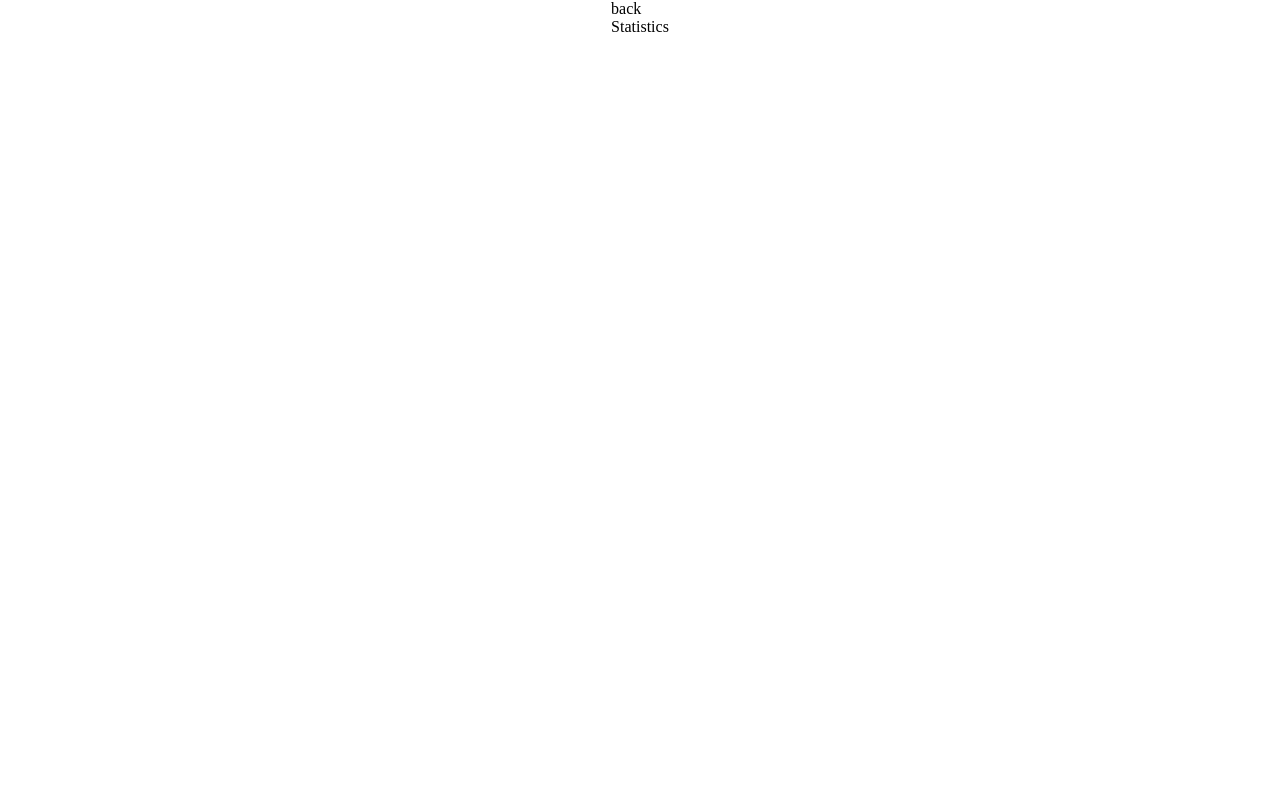
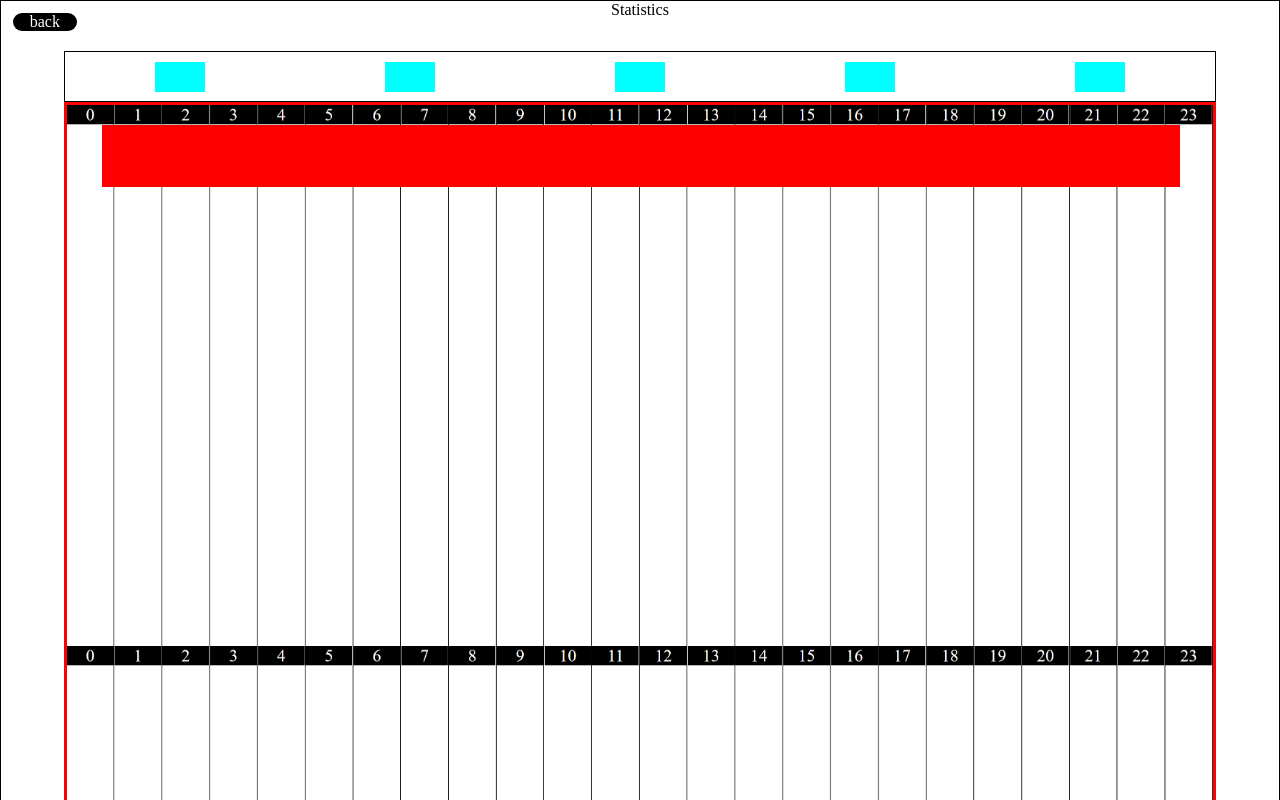
Before and after one commit to nickolaysirghii/My_goall_app, a plain HTML site: page index.html in a window 1280 px wide. Both pictures are taken after a click on the element "Statistics". Shown: the top 800 px of the page. Drawn offline with Linux system fonts and the light colour scheme.

Commit message:
work on statistics

```diff
--- a/script.js
+++ b/script.js
@@ -3,20 +3,57 @@ const contianer = document.querySelector(".container");
 //======================================================================//
 //                               DATA                                   //
 //======================================================================//
+
 const dataArray = [
     {
         id:1,
         title: "Statistics",
         do: ()=>{
+
             contianer.innerHTML = "";
-            const stat = document.createElement("div");
+            const statisticContainer = document.createElement("div");
+            const statistic_inside = document.createElement("div");
+            const description = document.createElement("div");
+
             const par = document.createElement("p");
             const back = document.createElement("p");
             back.innerText = "back";
             par.innerText = "Statistics";
+
+            back.classList.add("statisticsBackButton");
+            statisticContainer.classList.add("statisticsContainer");
+            statistic_inside.classList.add("statisticInside");
+            description.classList.add("descritionWindow");
+
             back.addEventListener("click",dataArray[0].inner[0].do);
-            stat.append(back,par);
-            contianer.append(stat);
+
+            for(let i = 0 ; i<5 ; i++){
+                const descriptionParts = document.createElement("div");
+                descriptionParts.classList.add("descriptionParts");
+                description.append(descriptionParts);
+            }
+
+
+
+            statisticContainer.append(back,par,description, statistic_inside);
+            contianer.append(statisticContainer);
+
+
+            const position_of_element = ()=>{
+                dataArray[0].statisticArray.forEach(el => {
+              console.log(el.sleap)
+              const begining = (el.sleap[0]*60)+(el.sleap[1]);
+              const end = (el.sleap[2]*60)+(el.sleap[3]);
+              const leap = document.createElement("div");
+              leap.style.gridColumn = `${begining}/${end}`;
+              leap.classList.add("sleap");
+              statistic_inside.append(leap)
+            });
+
+            };position_of_element()
+
+
+
         },
         inner: [
             {
@@ -33,15 +70,30 @@ const dataArray = [
                     btn.addEventListener("click",el.do);
                     first_page.append(btn);
                 });
-contianer.append(first_page);
+                contianer.append(first_page);
                 }
             }
         ],
-        styles: [{
+        styles: [
+        {
+            id:1,
             title: "grid",
             row: "2/3",
             column: "3/4"
-        }]
+        },
+        {
+        id:1,
+        title:" back button color",
+        color: "red"
+
+        }],
+        statisticArray:[
+            {
+                id:1,
+                date:"04,06,2023",
+                sleap: [00,45,23,20]
+            }
+        ]
     },
     {
         id:2,
@@ -188,14 +240,4 @@ contianer.append(first_page);
 //                             END OF DATA                              //
 //======================================================================//
 
-const first_page = document.createElement("div");
-first_page.classList.add("first_page");
-dataArray.forEach(el=>{
-    const btn = document.createElement("div");
-    btn.innerText = el.title;
-    btn.style.gridRow = el.styles[0].row;
-    btn.style.gridColumn = el.styles[0].column;
-    btn.addEventListener("click",el.do);
-    first_page.append(btn);
-});
-contianer.append(first_page);
+dataArray[0].inner[0].do()
--- a/style.css
+++ b/style.css
@@ -7,6 +7,7 @@
     display: flex;
     justify-content: center;
     align-items: center;
+    position: relative;
 }
 .first_page{
     display: grid;
@@ -26,3 +27,61 @@
  background-color: gray;
  color: white;
 }
+/*==========================================================*/
+/*                      statistic                           */
+/*==========================================================*/
+.statisticsBackButton{
+    position: absolute;
+    top: 1vw;
+    left: 1vw;
+    background-color: black;
+    color: white;
+    border-radius: 10px;
+    width: 5vw;
+    display: flex;
+    align-items: center;
+    justify-content: center;
+    cursor: pointer;
+}
+.statisticsContainer{
+    border: 1px solid black;
+    width: 100%;
+    height: 5000px;
+    display: flex;
+    justify-content: center;
+}
+.statisticInside{
+    width: 90vw;
+   min-height: 100vw;
+    border: 3px solid red;
+    position: absolute;
+    top: 8vw;
+    display: grid;
+    grid-template-columns: repeat(1440,1fr);
+    grid-template-rows: repeat(20,1fr);
+    background-image: url("images/cell.png");
+    background-size: contain;
+    padding-top: 1.5vw;
+
+}
+.sleap{
+    background-color: red;
+}
+.descritionWindow{
+    border: 1px solid black;
+    width: 90vw;
+    height: 4vw;
+    position: absolute;
+    top: 4vw;
+    display: flex;
+    justify-content: space-around;
+    align-items: center;
+}
+.descriptionParts{
+    width: 50px;
+    height: 30px;
+    background-color: aqua;
+}
+/*==========================================================*/
+/*                    statistic end                         */
+/*==========================================================*/
```
Also changed, not shown: images/cell.png (added).
